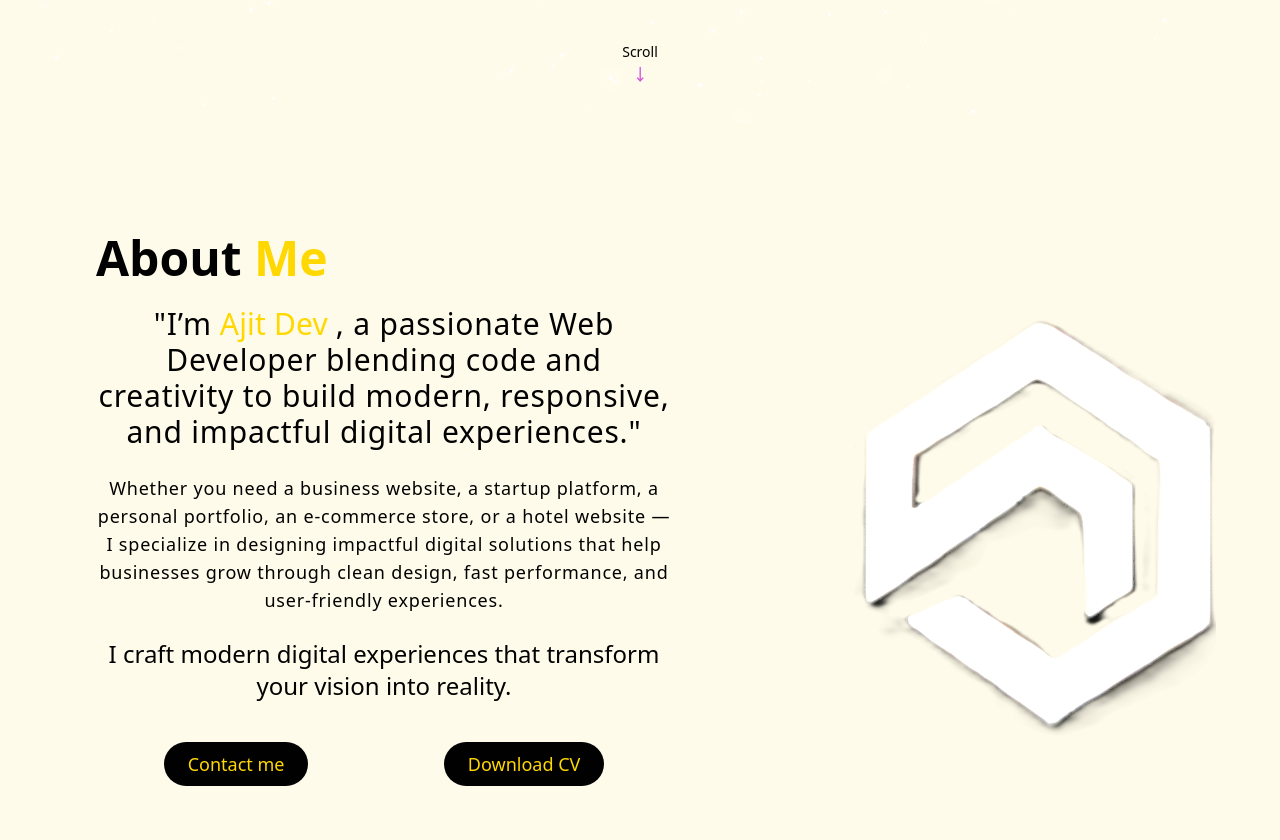
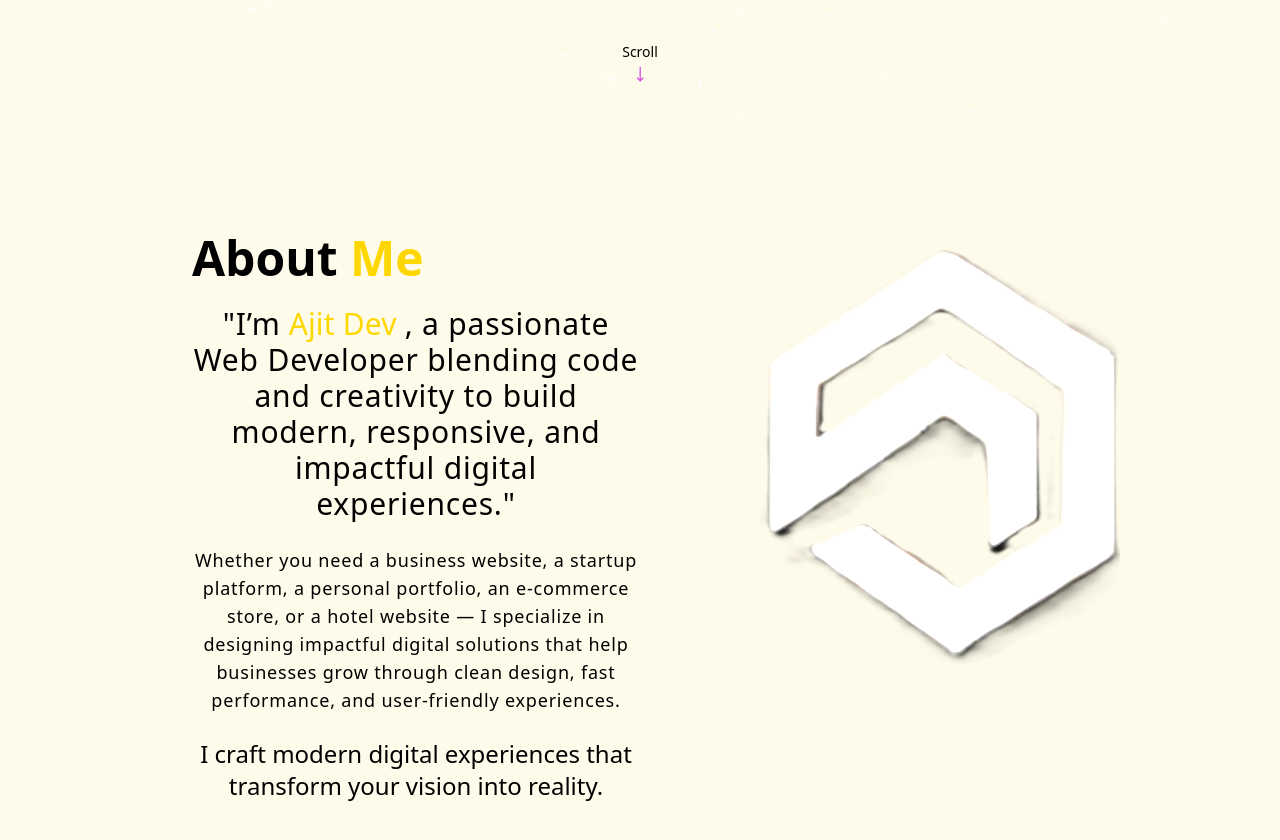
Before and after one commit to ajitdevv/AjitPortfolio, a React (Vite) app: page / in a window 1280 px wide. Shown: the part 678-1518 px from the top of the page. Before the commit the page ends 1496 px from the top, so only its background shows below. Built offline with nearby package versions, Linux system fonts and the light colour scheme.

Commit message:
Add animation in about section

```diff
--- a/src/Components/About.jsx
+++ b/src/Components/About.jsx
@@ -9,20 +9,19 @@ function About() {
   return (
     <section
       id="about"
-      className=" flex flex-row justify-around w-full items-center pt-20"
+      className=" flex flex-row justify-center gap-[5%] w-full pt-20 max-sm:flex-col max-sm:items-center max-sm:text-center max-sm:gap-10 max-sm:pb-10"
     >
-      <div
-        data-aos="fade-right" data-aos-duration="3000"
-        className="about-float text-cover p-8 h-full w-[50%] text-center"
-      >
+      <div className="about-float text-cover p-8 h-full w-[40%] text-center max-sm:w-[70%]">
         <h1
           data-aos="fade-right"
-          data-aos-duration="1000"
+          data-aos-offset="50"
           className="text-primary bold text-5xl font-bold flex justify-start"
         >
           About&nbsp;<span className="text-primary-foreground"> Me</span>
         </h1>
         <h2
+          data-aos="fade-right"
+          data-aos-offset="100"
           className="text-primary text-3xl mt-6 mx-auto max-w-auto"
           style={{ letterSpacing: "0.05rem" }}
         >
@@ -39,6 +38,8 @@ function About() {
           modern, responsive, and impactful digital experiences."
         </h2>
         <p
+          data-aos="fade-right"
+          data-aos-offset="100"
           className="text-primary text-lg mt-6 max-w-auto mx-auto"
           style={{ letterSpacing: "0.05rem" }}
         >
@@ -47,16 +48,31 @@ function About() {
           designing impactful digital solutions that help businesses grow
           through clean design, fast performance, and user-friendly experiences.
         </p>
-        <h3 className="text-primary text-2xl mt-6 max-w-auto mx-auto">
+        <h3
+          data-aos="fade-right"
+          data-aos-offset="100"
+          className="text-primary text-2xl mt-6 max-w-auto mx-auto"
+        >
           I craft modern digital experiences that transform your vision into
           reality.
         </h3>
-        <div className="mt-10 flex flex-row justify-around">
-          <a className="cosmic-button text-lg" href="#contact">
+        <div className="mt-10 flex flex-row justify-around max-sm:flex-col max-sm:items-center max-sm:gap-4">
+          <a
+            data-aos="fade-right"
+            data-aos-offset="100"
+            className="cosmic-button text-lg"
+            href="#contact"
+          >
             <button>Contact me</button>
           </a>
-          <a className="cosmic-button text-lg" href="">
-            <button>Download CV</button>
+          <a href="">
+            <button
+              data-aos="fade-left"
+              data-aos-offset="100"
+              className="cosmic-button text-lg"
+            >
+              Download CV
+            </button>
           </a>
         </div>
       </div>
--- a/src/Components/Navbar.jsx
+++ b/src/Components/Navbar.jsx
@@ -26,7 +26,7 @@ function Navbar() {
   }, []);
   return (
     <nav>
-      <div className="w-full fixed hidden justify-around items-center mt-5 mb-4 sm:flex">
+      <div className="w-full fixed z-100 hidden justify-around items-center mt-5 mb-4 sm:flex">
         <img className="w-8 h-9" src={isDark ? logo : logo2} alt="not" />
         <ul className="flex justify-center space-x-4">
           {navitems.map((item) => (
```
